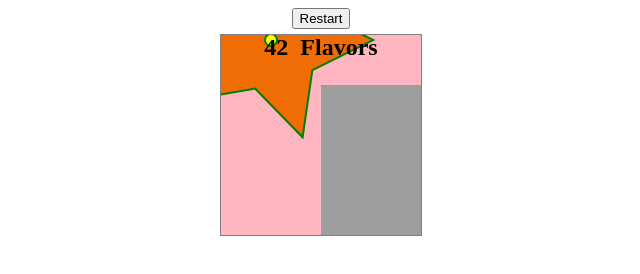
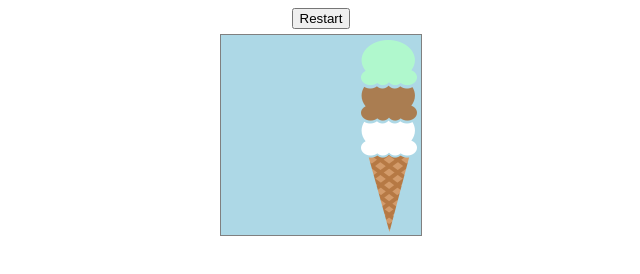
Before and after one commit to dg1618/canvas-demos, a plain HTML site: page dist/index.html in a window 1280 px wide. Shown: the whole page, without its empty margins (319-959 px from the left). Drawn offline with Linux system fonts and the light colour scheme.

Commit message:
ice cream sliding in from right

```diff
--- a/dist/index.html
+++ b/dist/index.html
@@ -14,7 +14,7 @@
 <div id="stage"></div>
 <!-- partial -->
   <script  src="js/draw.js"></script>
-  <script  src="js/birdley.js"></script>
+  <script  src="js/ice-cream.js"></script>
 
 </body>
 </html>
--- a/dist/style.css
+++ b/dist/style.css
@@ -11,6 +11,7 @@ body{
 }
 canvas {
   position: absolute;
+  background-color:  lightblue;
 }
 button {
   margin-bottom: 5px;
```
